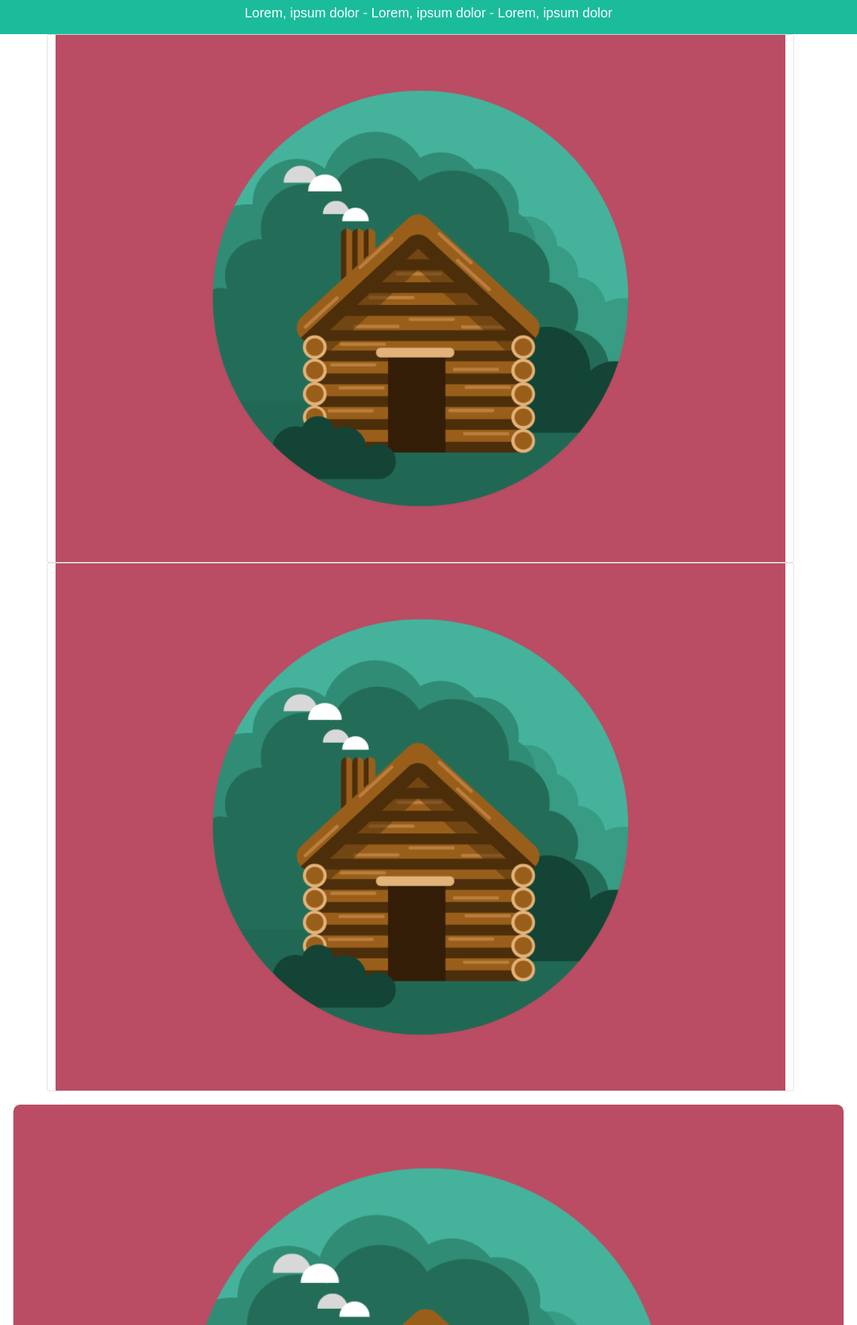
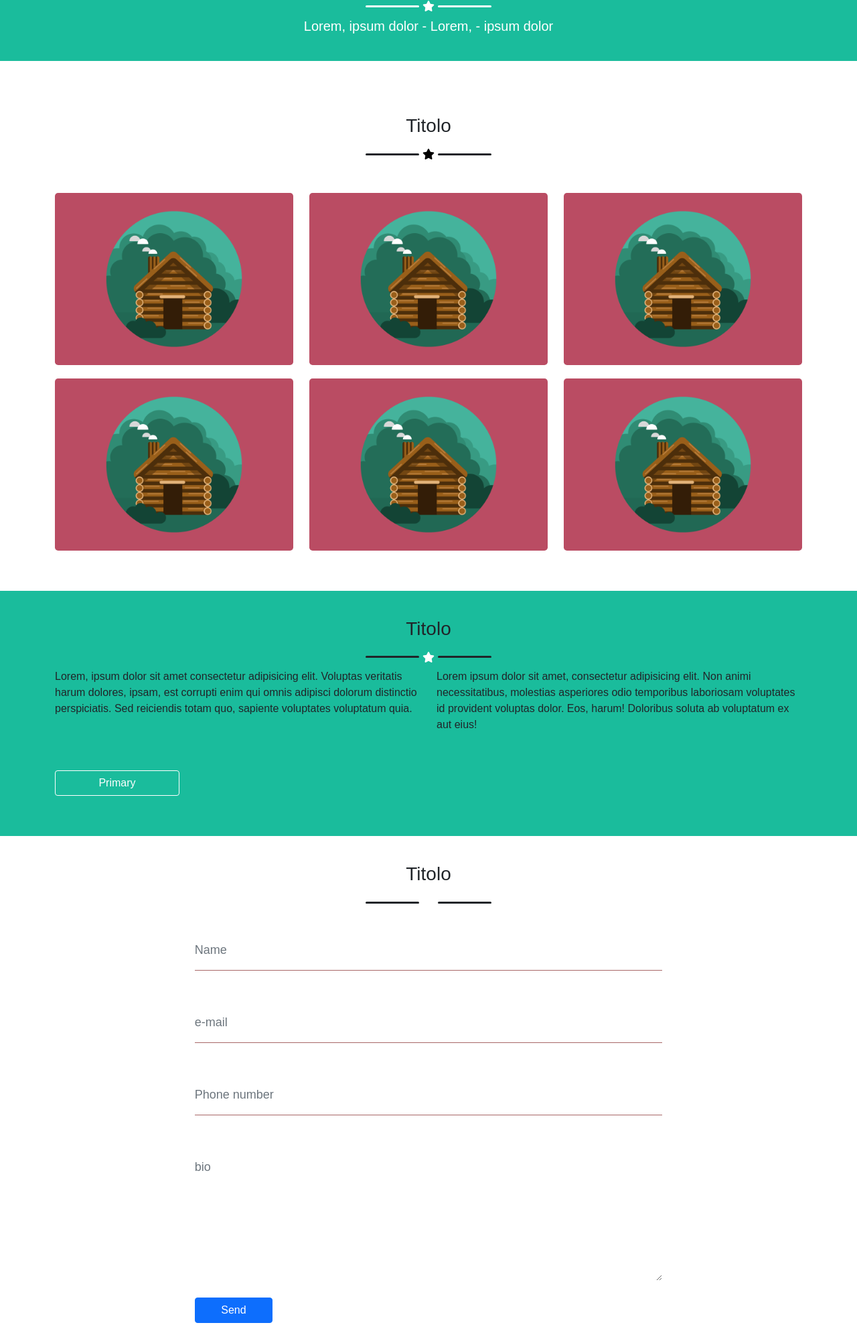
Before and after one commit to lnannettik/html-css-bootstrap-freelancer, a plain HTML site: page index.html in a window 1280 px wide. Shown: the part 490-2468 px from the top of the page at 67% size. Drawn offline with nearby package versions, Linux system fonts and the light colour scheme.

Commit message:
non finito

```diff
--- a/index.html
+++ b/index.html
@@ -67,7 +67,7 @@
     <!-- SECTION A -->
 
     <div class="row flex">
-        <div class="sec_a flex">
+        <div class="sec_a flex pd-40">
             <img src="./img/avatar.svg" alt="picsum">
             <div class="titolo_e_stellina">
                 <h3>Titolo</h3>
@@ -77,27 +77,66 @@
                     <hr>
                 </div>
             </div>
-            <h5>Lorem, ipsum dolor - Lorem, ipsum dolor - Lorem, ipsum dolor </h5>
+            <h5>Lorem, ipsum dolor - Lorem, - ipsum dolor </h5>
         </div>
     </div>
 
 
     <!-- SECTION B -->
 
-    <section class="sec_b">
+    <section class="sec_b pd-40">
 
-        <div class="container col-12">
-
-            <div class="row col-12">
-                <div class="card">
-                    <img class="col-12" src="./img/cabin.png" alt="cabin pic">
-                </div>
-
-                <div class="card">
-                    <img src="./img/cabin.png" alt="cabin pic">
+        <div class="titolo_e_stellina pd-40">
+            <h3>Titolo</h3>
+            <div class="stella">
+                <hr>
+                <i class="fas fa-star"></i>
+                <hr>
             </div>
         </div>
 
+
+        <div class="container">
+
+            <div class="row">
+                <div class="col-sm-12 col-md-6 col-lg-4 mgb-20">
+                    <img class="rounded-3" src="./img/cabin.png" alt="cabin pic">
+                </div>
+                <div class="col col-sm-12 col-md-6 col-lg-4 mgb-20">
+                    <img class="rounded-3" src="./img/cabin.png" alt="cabin pic">
+                </div>
+                <div class="col col-sm-12 col-md-6 col-lg-4 mgb-20">
+                    <img class="rounded-3" src="./img/cabin.png" alt="cabin pic">
+                </div>
+                <div class="col col-sm-12 col-md-6 col-lg-4 mgb-20">
+                    <img class="rounded-3" src="./img/cabin.png" alt="cabin pic">
+                </div>
+                <div class="col col-sm-12 col-md-6 col-lg-4 mgb-20">
+                    <img class="rounded-3" src="./img/cabin.png" alt="cabin pic">
+                </div>
+                <div class="col col-sm-12 col-md-6 col-lg-4 mgb-20">
+                    <img class="rounded-3" src="./img/cabin.png" alt="cabin pic">
+                </div>
+            </div>
+
+        </div>
+
+
+
+        <!-- <div class="contenitore_prova">
+            <img src="./img/cabin.png" alt="cabin pic">
+        </div>
+
+        <div class="contenitore_prova">
+            <img src="./img/cabin.png" alt="cabin pic">
+        </div>
+
+        <div class="contenitore_prova">
+            <img src="./img/cabin.png" alt="cabin pic">
+        </div>
+
+        <div class="contenitore_prova">
+            <img src="./img/cabin.png" alt="cabin pic">
         </div>
 
         <div class="contenitore_prova">
@@ -105,14 +144,15 @@
         </div>
 
 
-
+ -->
     </section>
 
 
     <!-- SEZIONE C -->
 
-    <div class="row">
-        <div class="st_sec_c">
+    <section class="section_c pd-40">
+
+        <div class="sec_c">
             <div class="titolo_e_stellina">
                 <h3>Titolo</h3>
                 <div class="stella">
@@ -122,14 +162,89 @@
                 </div>
             </div>
 
+            <div class="container">
+
+                <div class="row">
+                    <div class="col-sm-12 col-md-6 col-lg-6 mgb-20">
+
                         <P>Lorem, ipsum dolor sit amet consectetur adipisicing elit. Voluptas veritatis harum dolores, ipsam, est corrupti enim qui omnis adipisci dolorum distinctio perspiciatis. Sed reiciendis totam quo, sapiente voluptates voluptatum quia.</P>
+
+                    </div>
+
+                    <div class="col-sm-12 col-md-6 col-lg-6 mgb-20">
 
                         <p>Lorem ipsum dolor sit amet, consectetur adipisicing elit. Non animi necessitatibus, molestias asperiores odio temporibus laboriosam voluptates id provident voluptas dolor. Eos, harum! Doloribus soluta ab voluptatum ex aut eius!</p>
 
-            <a href="#">Download</a>
+                    </div>
+                </div>
+
+                <button type="button" class="btn btn-primary col-2 offset-3">Primary</button>
 
             </div>
+
         </div>
+
+    </section>
+
+
+<!-- LABEL -->
+
+    <section class="container pd-40 mb-4">
+
+        <div class="titolo_e_stellina">
+            <h3>Titolo</h3>
+            <div class="stella">
+                <hr>
+                <i class="fas fa-star"></i>
+                <hr>
+            </div>
+        </div>
+
+
+
+        <div class="row justify-content-center">
+            <div class="col-12 col-md-8">
+                <form class="registration-form">
+
+                    <div class="mb-4">
+                        <label for="username" class="form-label fw-bold"></label>
+                        <input
+                        type="text"
+                        id="name"
+                        class="form-control"
+                        placeholder="Name">
+                    </div>
+                    <div class="mb-4">
+                        <label for="email" class="form-label fw-bold"></label>
+                        <input
+                            type="email"
+                            id="email"
+                            class="form-control"
+                            placeholder="e-mail">
+                    </div>
+                    <div class="mb-4">
+                        <label for="text" class="form-label fw-bold"></label>
+                        <input
+                        type="text"
+                        id="text"
+                        class="form-control"
+                        placeholder="Phone number">
+                    </div>
+                    <div class="mb-4">
+                        <label for="bio" class="form-label fw-bold"></label>
+                        <textarea  id="bio" class="form-control" placeholder="bio"></textarea>
+                    </div>
+
+                    <button type="button" class="btn btn-primary col-2">Send</button>
+
+                </form>
+            </div>
+        </div>
+
+    </section>
+
+
+
 
 
 
@@ -149,9 +264,6 @@
         <div class="col st_sec_f">Column</div>
     </div>
 
-    </div>
-
-
 
 </body>
 </html>
--- a/style.css
+++ b/style.css
@@ -78,7 +78,27 @@
 
 /* SEZIONE B */
 
-.contenitore_prova {
+.sec_b .titolo_e_stellina i {
+    color: black;
+}
+
+.container .row img {
+    width: 100%;
+}
+
+/* .sec_b .container .row {
+    min-width: 575px;
+}
+ */
+.mgb-20 {
+    margin-bottom: 20px;
+}
+
+.pd-40 {
+    padding: 40px;
+}
+
+/* .contenitore_prova {
     width: 100%;
     padding: 20px;
 }
@@ -86,10 +106,68 @@
 .contenitore_prova img {
     width: 100%;
     border-radius: 10px;
+} */
+
+
+/* SEZIONE C */
+
+.section_c {
+    background: #1abc9c;
+}
+
+.section_c .sec_c button {
+    background-color: #1abc9c;
+    border-color: white;
+    color: white;
+    margin: 20px 0;
+}
+
+.testo {
+    display: flex;
+    margin: 50px;
+    justify-content: center;
+    flex-direction: column;
 }
 
 
-/* SEZIONE C */
+/* SEZIONE D */
+
+.registration-form input[type="text"],
+.registration-form input[type="email"],
+.registration-form input[type="text"],
+.registration-form textarea {
+    font-size: 18px;
+    border: 0;
+    border-bottom: 1px solid white;
+    border-radius: 0;
+}
+
+.registration-form input[type="text"],
+.registration-form input[type="email"],
+.registration-form input[type="text"],
+.registration-form textarea:focus {
+    border-color: rgb(168, 103, 103);
+    box-shadow: none;
+}
+
+.registration-form input[type="text"],
+.registration-form input[type="email"],
+.registration-form input[type="text"],
+.registration-form textarea {
+    height: 60px;
+    padding: 0;
+}
+
+.registration-form textarea {
+    height: 200px;
+    padding: 1rem 0;
+}
+
+
+
+
+
+
 
 
 .st_sec_c {
```
Lines whose indentation alone changed are shown as unchanged.
